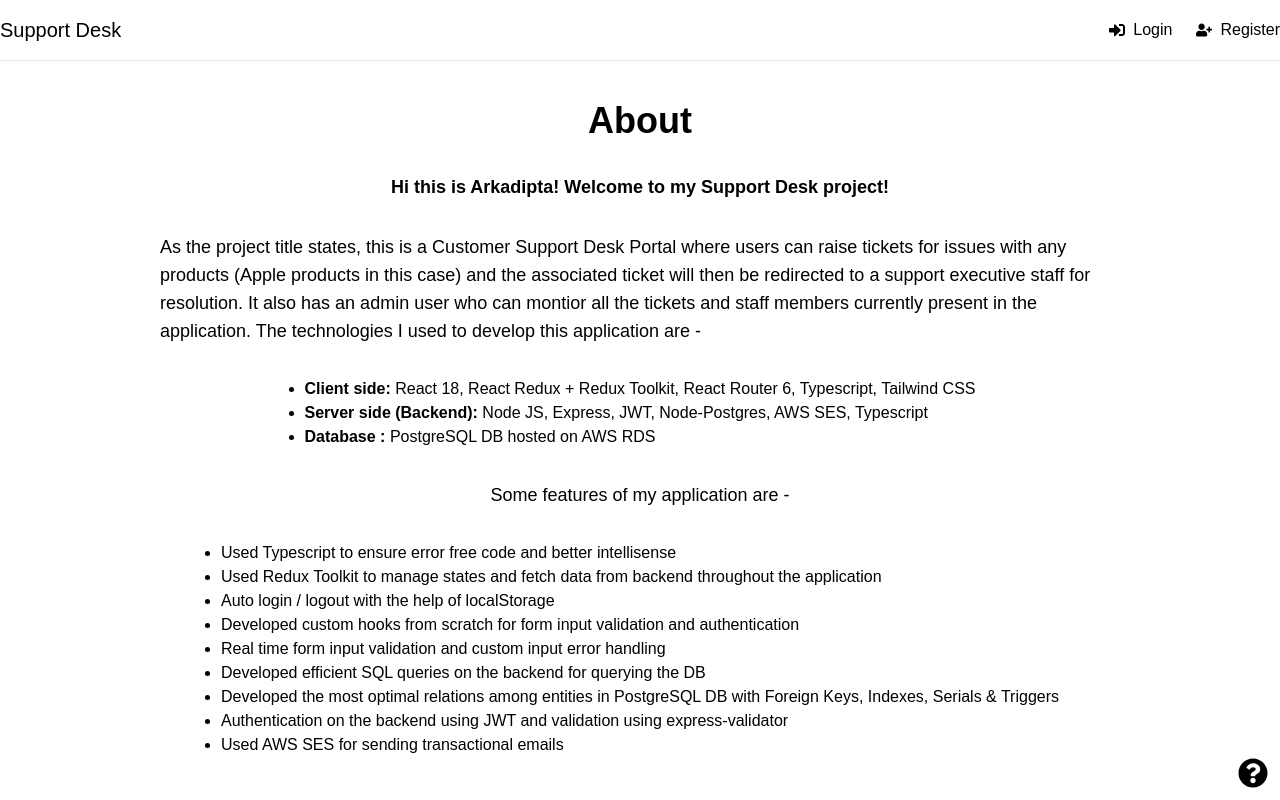
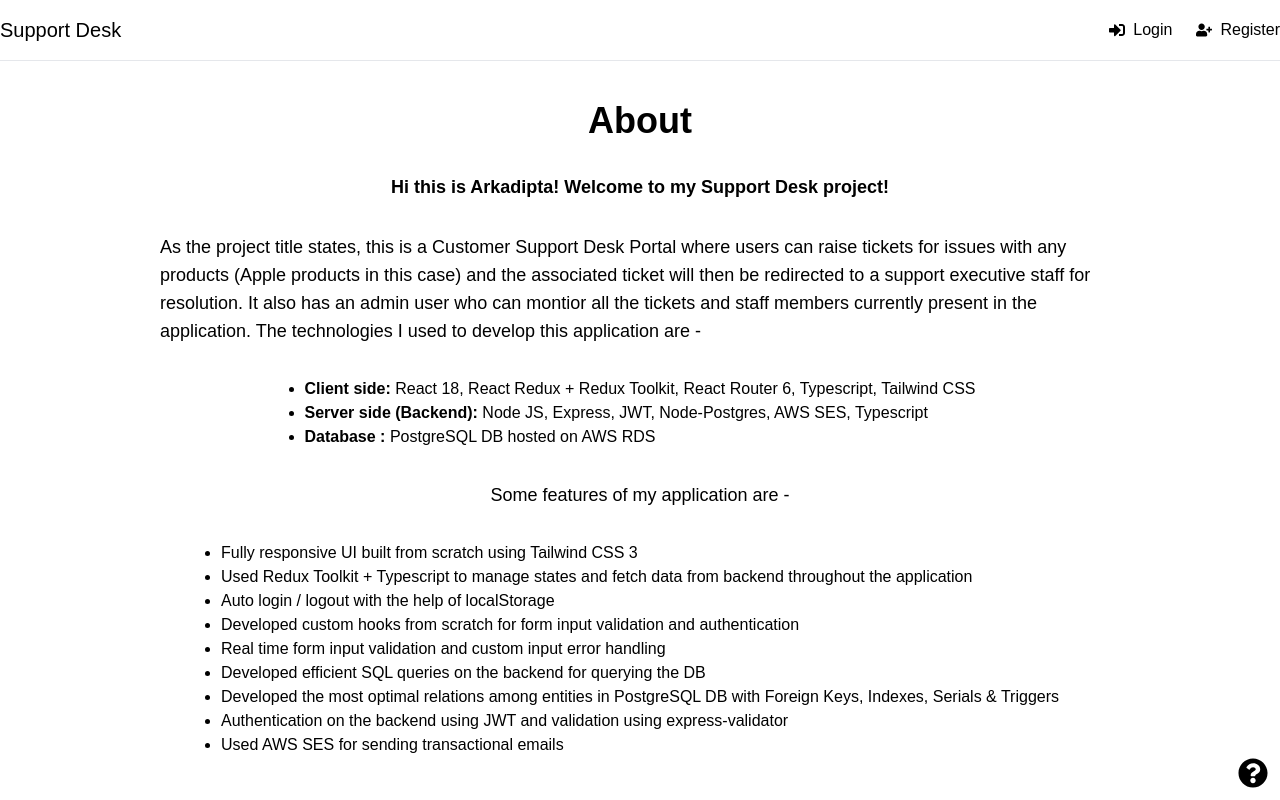
Before and after one commit to Arka-98/react-support-desk, a React (Create React App) app: page /about in a window 1280 px wide. Built offline with nearby package versions, Linux system fonts and the light colour scheme.

Commit message:
changed about page

```diff
--- a/src/pages/About.tsx
+++ b/src/pages/About.tsx
@@ -26,8 +26,8 @@ function About() {
         </ul>
         <p className='font-medium text-lg'>Some features of my application are - </p>
         <ul className='list-disc'>
-            <li>Used Typescript to ensure error free code and better intellisense</li>
-            <li>Used Redux Toolkit to manage states and fetch data from backend throughout the application</li>
+            <li>Fully responsive UI built from scratch using Tailwind CSS 3</li>
+            <li>Used Redux Toolkit + Typescript to manage states and fetch data from backend throughout the application</li>
             <li>Auto login / logout with the help of localStorage</li>
             <li>Developed custom hooks from scratch for form input validation and authentication</li>
             <li>Real time form input validation and custom input error handling</li>
```
